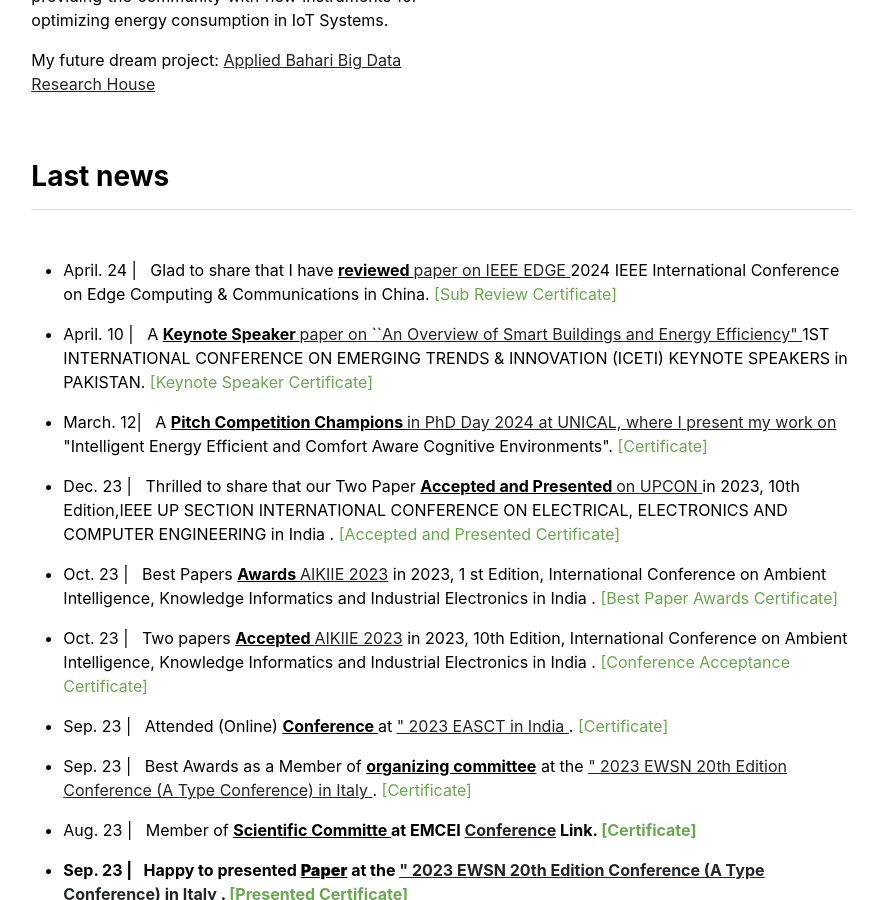
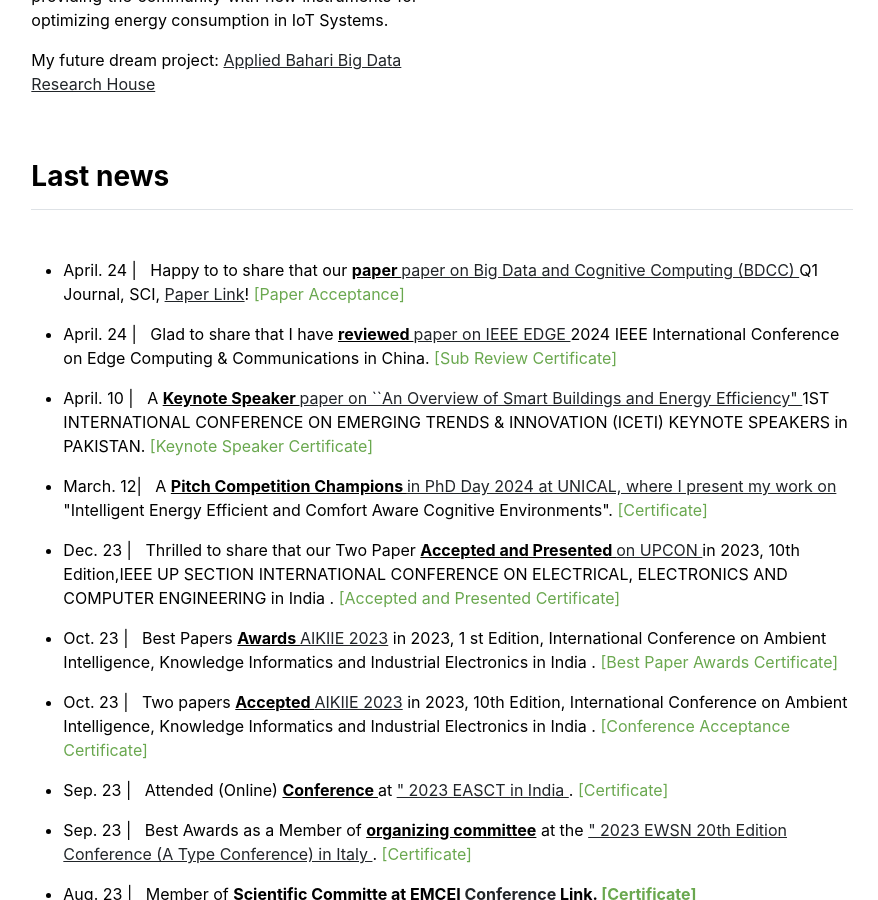
Before and after one commit to babulcseian/babulcseian.github.io, a Jekyll site: the page built from index.md, in a window 1280 px wide and 900 px high, scrolled down 991 px. Shown: the whole window, without its empty margins (198-1076 px from the left). Built offline with Jekyll 4.4.1, drawn with Linux system fonts in a browser that asks for light colours; a style sheet for code colours, icons or effects is not loaded.

Commit message:
Update news.yml

```diff
--- a/_data/news.yml
+++ b/_data/news.yml
@@ -1,4 +1,5 @@
 
+- {message: 'April. 24 | &nbsp; Happy to to share that our <u><b> paper </b></u> <a class="other" href="https://www.mdpi.com/2504-2289/8/8/83"> paper on Big Data and Cognitive Computing (BDCC) </a> Q1 Journal, SCI</a>, <a class="other"https://www.mdpi.com/2504-2289/8/8/83">Paper Link</a>! <a class="paper" href="publications/papers/Acceptance-Certificate-A Meta-Survey on Intelligent Energy-Efficient Buildings by Md Babul Islam.pdf">[Paper Acceptance]</a>', last: '1'}
 - {message: 'April. 24 | &nbsp; Glad to share that I have <u><b> reviewed </b></u> <a class="other" href="https://services.conferences.computer.org/2024/"> paper on IEEE EDGE </a> 2024 IEEE International Conference on Edge Computing & Communications in China</a>. <a class="paper" href="publications/Certificate/IEEE_EDGE_Md Babul Islam_2024.pdf">[Sub Review Certificate]</a>', last: '1'}
 - {message: 'April. 10 | &nbsp; A <u><b> Keynote Speaker </b></u> <a class="other" href="https://www.aieys.com/iceti/speakers.html"> paper on ``An Overview of Smart Buildings and Energy Efficiency" </a> 1ST INTERNATIONAL CONFERENCE ON EMERGING TRENDS & INNOVATION (ICETI) KEYNOTE SPEAKERS in PAKISTAN</a>. <a class="paper" href="publications/Certificate/Md Babul Islam_ICETI 2024.pdf">[Keynote Speaker Certificate]</a>', last: '1'}
 - {message: 'March. 12| &nbsp; A <u><b> Pitch Competition Champions </b></u> <a class="other" href="https://www.unical.it/phd-day-2024/"> in PhD Day 2024 at UNICAL, where I present my work on </a> "Intelligent Energy Efficient and Comfort Aware Cognitive Environments"</a>. <a class="paper" href="publications/Certificate/Phd Day 2024 Pitch Competition 2024 .png">[Certificate]</a>', last: '1'}
```
